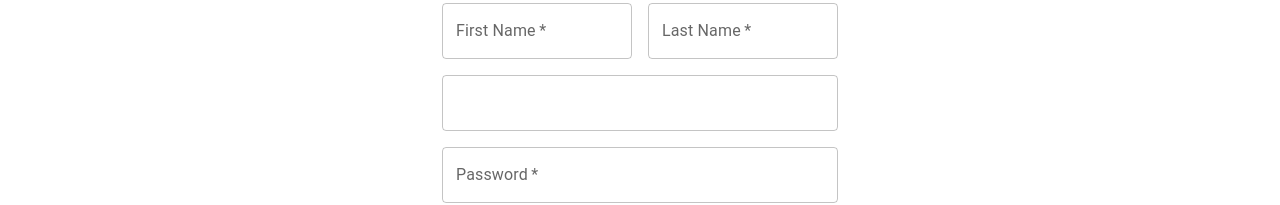
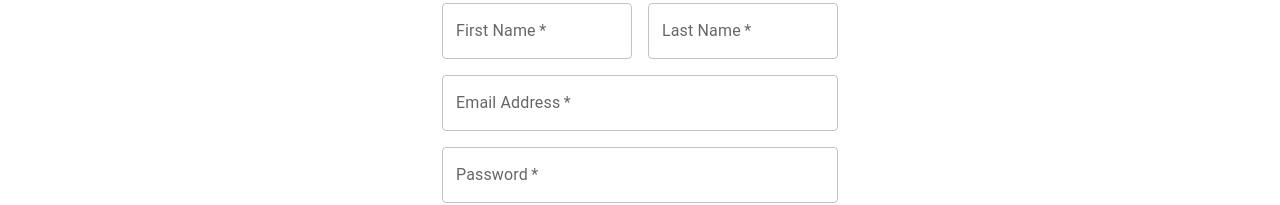
Before and after one commit to s-h-a-k-o/buying-apartment, a Next.js app: page /user/sign-up in a window 1280 px wide. Shown: the part 263-468 px from the top of the page. Built offline with nearby package versions, Linux system fonts and the light colour scheme.

Commit message:
change-email-field

```diff
--- a/src/components/user/signUp/signUp.tsx
+++ b/src/components/user/signUp/signUp.tsx
@@ -128,33 +128,28 @@ const SignUp: FC = () => {
                   />
                 </Grid>
                 <Grid item xs={12}>
-                  <Field
+                  <Field name="email">
+                    {({ field }: any) => (
+                      <TextField
+                        {...field}
                         type="email"
                         id="email"
-                    name="email"
-                    // as={TextField}
                         autoComplete="email"
                         label="Email Address"
-                    render={(props: any) => (
-                      <TextField
                         required
                         fullWidth
-                        {...props}
                         onKeyUp={() => setEmailError(false)}
                         error={
                               (Boolean(formik.errors.email) &&
                                       Boolean(formik.touched.email)) ||
                               emailError
                         }
-                        helperText={
-                          emailError
-                            ? "Email already exists"
+                        helperText={emailError ? "Email already exists"
                                   : Boolean(formik.touched.email) &&
                                   formik.errors.email
                         }
-                      />
-                    )}
-                  />
+                    />)}
+                  </Field>
                 </Grid>
                 <Grid item xs={12}>
                   <Field
```
Lines whose indentation alone changed are shown as unchanged.
